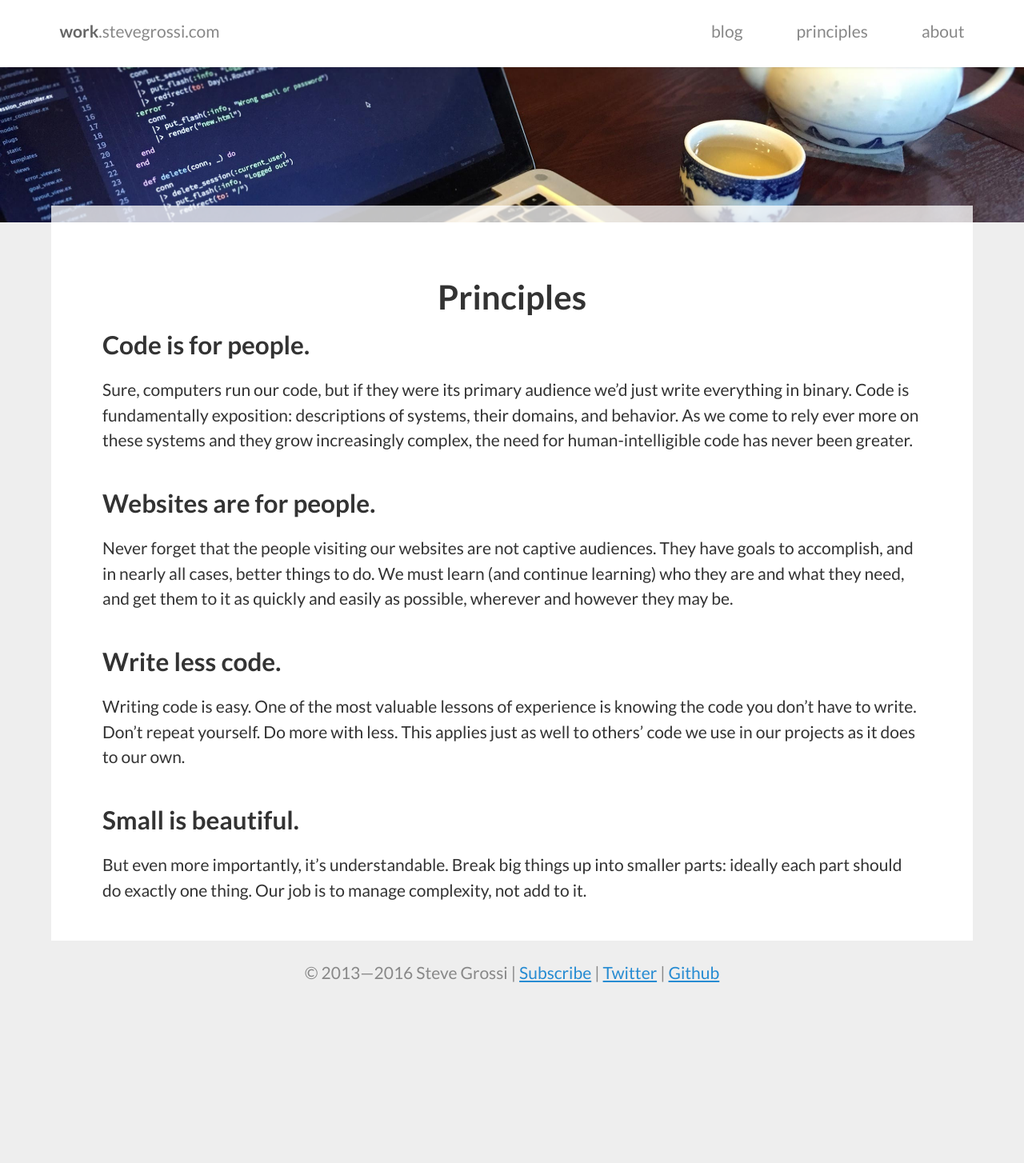
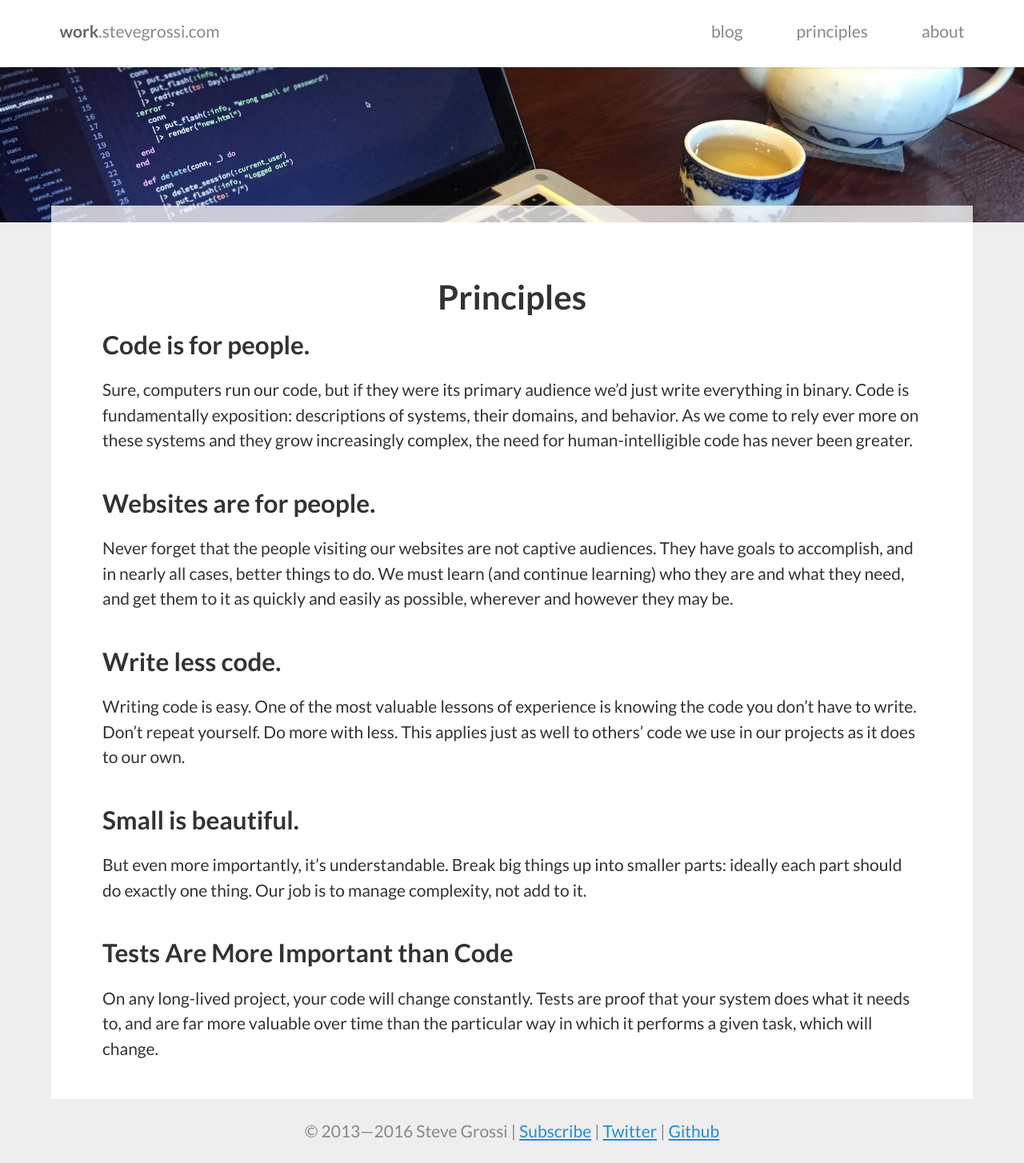
Before and after one commit to stevegrossi/stevegrossi.github.io, a Jekyll site: the page built from principles.markdown, in a window 1280 px wide. Shown: the whole page at 80% size. Built offline with Jekyll 4.4.1, drawn with Linux system fonts in a browser that asks for light colours; before the commit the page ends 1256 px from its top, so only the background shows below that.

Commit message:
Tests Are More Important than Code

```diff
--- a/principles.markdown
+++ b/principles.markdown
@@ -20,3 +20,7 @@ Writing code is easy. One of the most valuable lessons of experience is knowing
 ## Small is beautiful.
 
 But even more importantly, it’s understandable. Break big things up into smaller parts: ideally each part should do exactly one thing. Our job is to manage complexity, not add to it.
+
+## Tests Are More Important than Code
+
+On any long-lived project, your code will change constantly. Tests are proof that your system does what it needs to, and are far more valuable over time than the particular way in which it performs a given task, which will change.
```
